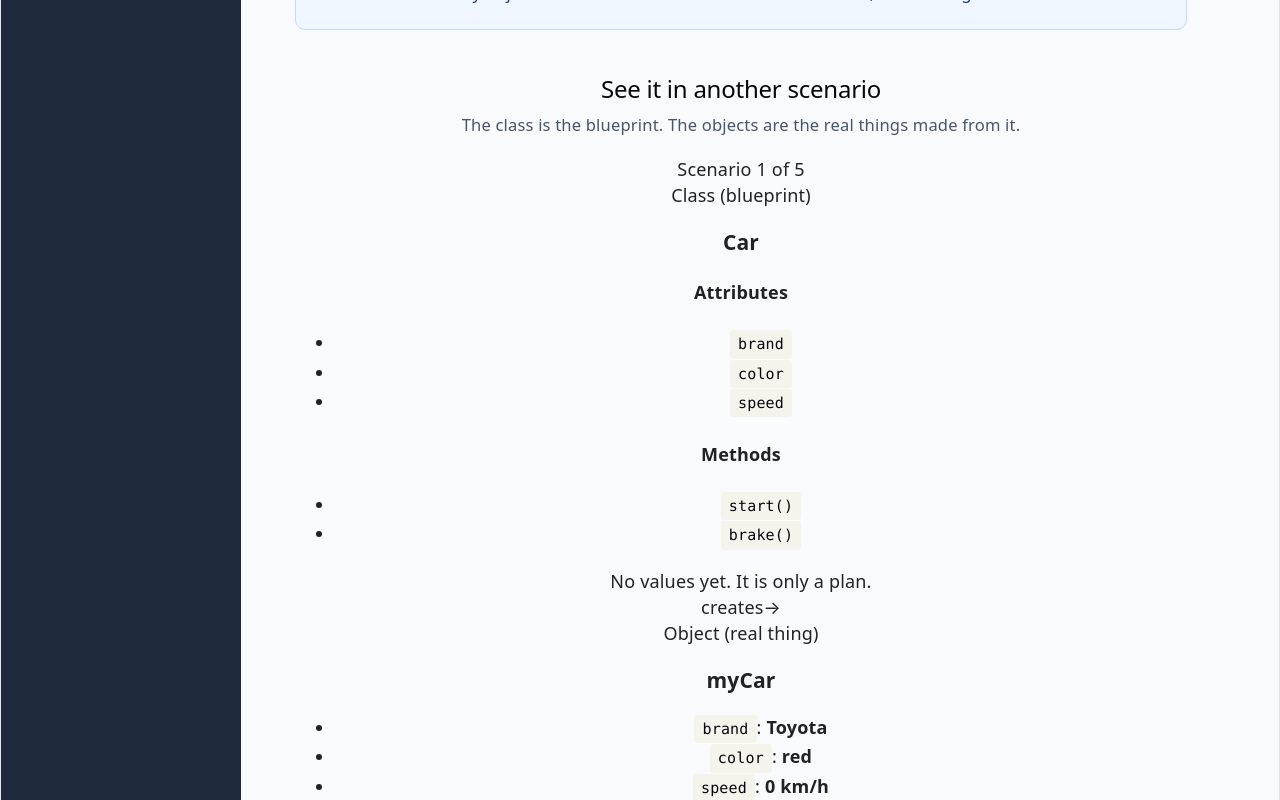
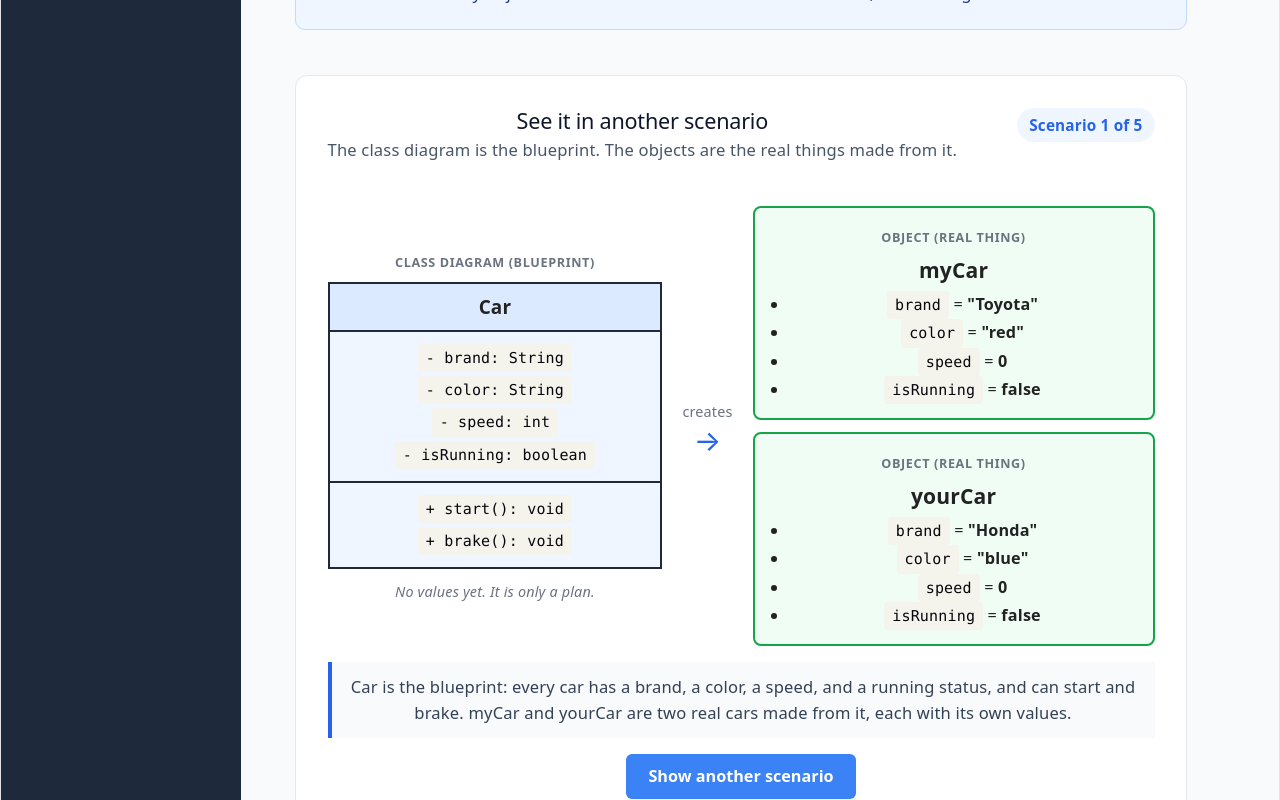
Before and after one commit to HarleyGoodz/ClassCraft, a React (Vite) app in the folder frontend/classcraft/: page /learn-basics/classes-objects in a window 1280 px wide. Shown: the part 840-1640 px from the top of the page. Built offline with nearby package versions, Linux system fonts and the light colour scheme; no server answers.

Commit message:
class objects update

```diff
--- a/frontend/classcraft/src/css/class_objects_scenarios.css
+++ b/frontend/classcraft/src/css/class_objects_scenarios.css
@@ -0,0 +1,204 @@
+.scenario-section {
+  margin-bottom: 2rem;
+  padding: 1.75rem;
+  border: 1px solid #e2e8f0;
+  border-radius: 12px;
+  background: #fff;
+}
+
+.scenario-section code {
+  font-family: ui-monospace, SFMono-Regular, Menlo, monospace;
+}
+
+.scenario-top {
+  display: flex;
+  justify-content: space-between;
+  align-items: flex-start;
+  gap: 16px;
+  flex-wrap: wrap;
+}
+
+.scenario-top h2 {
+  margin: 0 0 4px;
+  font-size: 1.2rem;
+  color: #0f172a;
+}
+
+.scenario-intro {
+  margin: 0;
+  font-size: 0.9rem;
+  color: #64748b;
+}
+
+.scenario-counter {
+  padding: 4px 12px;
+  border-radius: 999px;
+  background: #eff6ff;
+  color: #2563eb;
+  font-size: 0.85rem;
+  font-weight: 600;
+  white-space: nowrap;
+}
+
+.scenario-body {
+  display: grid;
+  grid-template-columns: minmax(200px, 1fr) auto minmax(220px, 1.2fr);
+  gap: 20px;
+  align-items: center;
+  margin: 24px 0 16px;
+}
+
+/* The sidebar and page padding take ~340px, so stack earlier than usual */
+@media (max-width: 1000px) {
+  .scenario-body {
+    grid-template-columns: 1fr;
+  }
+
+  .scenario-arrow {
+    flex-direction: row;
+  }
+
+  .scenario-arrow-icon {
+    transform: rotate(90deg);
+  }
+}
+
+/* ---------- UML class box ---------- */
+.uml-box {
+  margin-top: 6px;
+  border: 2px solid #1f2937;
+  background: #eff6ff;
+}
+
+.uml-compartment {
+  padding: 10px 14px;
+  border-top: 2px solid #1f2937;
+  min-height: 36px;
+}
+
+.uml-compartment:first-child {
+  border-top: none;
+}
+
+.uml-name {
+  text-align: center;
+  font-size: 1.05rem;
+  background: #dbeafe;
+}
+
+.uml-line {
+  padding: 2px 0;
+  font-size: 0.88rem;
+  color: #0f172a;
+}
+
+/* ---------- Object cards ---------- */
+.scenario-card {
+  padding: 14px 16px;
+  border-radius: 8px;
+  border: 2px solid #1f2937;
+  background: #fff;
+}
+
+.scenario-card--object {
+  border-color: #16a34a;
+  background: #f0fdf4;
+}
+
+.scenario-card h3 {
+  margin: 6px 0 8px;
+}
+
+.scenario-card ul {
+  margin: 0;
+  padding-left: 18px;
+  font-size: 0.9rem;
+  line-height: 1.6;
+}
+
+.scenario-tag {
+  display: inline-block;
+  font-size: 0.7rem;
+  font-weight: 700;
+  text-transform: uppercase;
+  letter-spacing: 0.05em;
+  color: #6b7280;
+}
+
+.scenario-small {
+  margin: 10px 0 0;
+  font-size: 0.8rem;
+  color: #6b7280;
+  font-style: italic;
+}
+
+.scenario-arrow {
+  display: flex;
+  flex-direction: column;
+  align-items: center;
+  gap: 2px;
+  color: #6b7280;
+  font-size: 0.8rem;
+}
+
+.scenario-arrow-icon {
+  font-size: 1.6rem;
+  color: #2563eb;
+}
+
+.scenario-objects {
+  display: flex;
+  flex-direction: column;
+  gap: 12px;
+}
+
+/* ---------- How it's built ---------- */
+.scenario-howto {
+  margin: 8px 0 16px;
+  padding: 16px 20px;
+  border: 1px solid #e2e8f0;
+  border-radius: 10px;
+  background: #f8fafc;
+}
+
+.scenario-howto h3 {
+  margin: 0 0 10px;
+  font-size: 1rem;
+  color: #0f172a;
+}
+
+.scenario-howto h4 {
+  margin: 16px 0 2px;
+  font-size: 0.9rem;
+  color: #0f172a;
+}
+
+.scenario-steps {
+  margin: 0;
+  padding-left: 20px;
+  font-size: 0.9rem;
+  line-height: 1.6;
+  color: #334155;
+}
+
+.scenario-steps li {
+  margin-bottom: 6px;
+}
+
+.scenario-types {
+  margin: 6px 0 0;
+  padding-left: 20px;
+  font-size: 0.88rem;
+  line-height: 1.6;
+  color: #334155;
+}
+
+.scenario-explain {
+  margin: 0 0 16px;
+  padding: 12px 16px;
+  border-left: 4px solid #2563eb;
+  background: #f8fafc;
+  font-size: 0.92rem;
+  line-height: 1.55;
+  color: #334155;
+}
--- a/frontend/classcraft/src/jsx/ClassObjects.jsx
+++ b/frontend/classcraft/src/jsx/ClassObjects.jsx
@@ -5,26 +5,52 @@ import "../css/class_objects_scenarios.css";
 import "../css/lesson_path_header.css";
 
 /*
-  Extra scenarios shown by the "Show another scenario" button.
-  Each one has a class (blueprint: attribute names only, no values)
-  and objects created from it (the same attributes, now with real values).
+  Plain-English meaning of each data type used in the scenarios.
+*/
+const TYPE_MEANINGS = {
+  String: "text (words, names, letters)",
+  int: "a whole number (no decimals)",
+  double: "a number with decimals",
+  boolean: "true or false",
+};
+
+/*
+  Scenarios shown by the "Show another scenario" button.
+  - attributes: { name, type }       -> written as  - name: type
+  - methods:    { name, params, returns } -> written as  + name(params): returns
+  - objects:    values are in the same order as the attributes
 */
 const SCENARIOS = [
   {
     className: "Car",
-    attributes: ["brand", "color", "speed"],
-    methods: ["start()", "brake()"],
+    attributes: [
+      { name: "brand", type: "String" },
+      { name: "color", type: "String" },
+      { name: "speed", type: "int" },
+      { name: "isRunning", type: "boolean" },
+    ],
+    methods: [
+      { name: "start", params: "", returns: "void" },
+      { name: "brake", params: "", returns: "void" },
+    ],
     objects: [
-      { name: "myCar", values: ["Toyota", "red", "0 km/h"] },
-      { name: "yourCar", values: ["Honda", "blue", "0 km/h"] },
+      { name: "myCar", values: ["Toyota", "red", "0", "false"] },
+      { name: "yourCar", values: ["Honda", "blue", "0", "false"] },
     ],
     explain:
-      "Car is the blueprint: every car has a brand, a color, and a speed, and can start and brake. myCar and yourCar are two real cars made from it, each with its own values.",
+      "Car is the blueprint: every car has a brand, a color, a speed, and a running status, and can start and brake. myCar and yourCar are two real cars made from it, each with its own values.",
   },
   {
     className: "Dog",
-    attributes: ["name", "breed", "age"],
-    methods: ["bark()", "eat()"],
+    attributes: [
+      { name: "name", type: "String" },
+      { name: "breed", type: "String" },
+      { name: "age", type: "int" },
+    ],
+    methods: [
+      { name: "bark", params: "", returns: "void" },
+      { name: "eat", params: "food: String", returns: "void" },
+    ],
     objects: [
       { name: "bantay", values: ["Bantay", "Aspin", "3"] },
       { name: "bella", values: ["Bella", "Poodle", "1"] },
@@ -34,42 +60,75 @@ const SCENARIOS = [
   },
   {
     className: "Phone",
-    attributes: ["brand", "model", "batteryLevel"],
-    methods: ["call()", "charge()"],
+    attributes: [
+      { name: "brand", type: "String" },
+      { name: "model", type: "String" },
+      { name: "batteryLevel", type: "int" },
+      { name: "isOn", type: "boolean" },
+    ],
+    methods: [
+      { name: "call", params: "number: String", returns: "void" },
+      { name: "charge", params: "", returns: "void" },
+    ],
     objects: [
-      { name: "phoneA", values: ["Samsung", "Galaxy A15", "80%"] },
-      { name: "phoneB", values: ["Apple", "iPhone 13", "35%"] },
+      { name: "phoneA", values: ["Samsung", "Galaxy A15", "80", "true"] },
+      { name: "phoneB", values: ["Apple", "iPhone 13", "35", "false"] },
     ],
     explain:
-      "Phone lists what every phone has and can do. phoneA and phoneB are two actual phones, so they can have different brands and different battery levels.",
+      "Phone lists what every phone has and can do. phoneA and phoneB are two actual phones, so they can have different brands, battery levels, and on/off status.",
   },
   {
     className: "Book",
-    attributes: ["title", "author", "pages"],
-    methods: ["open()", "read()"],
+    attributes: [
+      { name: "title", type: "String" },
+      { name: "author", type: "String" },
+      { name: "pages", type: "int" },
+      { name: "price", type: "double" },
+    ],
+    methods: [
+      { name: "open", params: "", returns: "void" },
+      { name: "getTitle", params: "", returns: "String" },
+    ],
     objects: [
-      { name: "book1", values: ["Noli Me Tangere", "Jose Rizal", "439"] },
-      { name: "book2", values: ["Harry Potter", "J.K. Rowling", "309"] },
+      { name: "book1", values: ["Noli Me Tangere", "Jose Rizal", "439", "250.50"] },
+      { name: "book2", values: ["Harry Potter", "J.K. Rowling", "309", "399.00"] },
     ],
     explain:
-      "Book is the template: every book has a title, an author, and a number of pages. book1 and book2 are two real books made from that template.",
+      "Book is the template: every book has a title, an author, a number of pages, and a price. book1 and book2 are two real books made from that template.",
   },
   {
     className: "BankAccount",
-    attributes: ["owner", "balance"],
-    methods: ["deposit()", "withdraw()"],
+    attributes: [
+      { name: "owner", type: "String" },
+      { name: "balance", type: "double" },
+    ],
+    methods: [
+      { name: "deposit", params: "amount: double", returns: "void" },
+      { name: "withdraw", params: "amount: double", returns: "boolean" },
+    ],
     objects: [
-      { name: "account1", values: ["Maria", "PHP 5,000"] },
-      { name: "account2", values: ["Juan", "PHP 12,500"] },
+      { name: "account1", values: ["Maria", "5000.00"] },
+      { name: "account2", values: ["Juan", "12500.00"] },
     ],
     explain:
       "BankAccount says every account has an owner and a balance, and can deposit and withdraw. account1 and account2 are real accounts that each keep their own balance.",
   },
 ];
 
+const attributeLine = (a) => `- ${a.name}: ${a.type}`;
+const methodLine = (m) => `+ ${m.name}(${m.params}): ${m.returns}`;
+// Text values are shown in quotes, numbers and true/false are not.
+const formatValue = (attr, value) =>
+  attr.type === "String" ? `"${value}"` : value;
+
 export default function ClassObjects() {
   const [scenarioIndex, setScenarioIndex] = useState(0);
   const scenario = SCENARIOS[scenarioIndex];
+
+  const usedTypes = [...new Set(scenario.attributes.map((a) => a.type))];
+  const firstAttr = scenario.attributes[0];
+  const methodWithParams =
+    scenario.methods.find((m) => m.params) || scenario.methods[0];
 
   function showAnotherScenario() {
     setScenarioIndex((i) => (i + 1) % SCENARIOS.length);
@@ -206,8 +265,8 @@ john.id = "2024-001";`}
             <div>
               <h2 id="scenario-title">See it in another scenario</h2>
               <p className="scenario-intro">
-                The class is the blueprint. The objects are the real things made
-                from it.
+                The class diagram is the blueprint. The objects are the real
+                things made from it.
               </p>
             </div>
             <span className="scenario-counter">
@@ -216,29 +275,28 @@ john.id = "2024-001";`}
           </div>
 
           <div className="scenario-body" aria-live="polite">
-            {/* Class (blueprint) */}
-            <div className="scenario-card scenario-card--class">
-              <span className="scenario-tag">Class (blueprint)</span>
-              <h3>{scenario.className}</h3>
-
-              <h4>Attributes</h4>
-              <ul>
-                {scenario.attributes.map((attr) => (
-                  <li key={attr}>
-                    <code>{attr}</code>
-                  </li>
-                ))}
-              </ul>
-
-              <h4>Methods</h4>
-              <ul>
-                {scenario.methods.map((method) => (
-                  <li key={method}>
-                    <code>{method}</code>
-                  </li>
-                ))}
-              </ul>
-
+            {/* Class diagram (blueprint) */}
+            <div className="scenario-class">
+              <span className="scenario-tag">Class diagram (blueprint)</span>
+              <div className="uml-box">
+                <div className="uml-compartment uml-name">
+                  <strong>{scenario.className}</strong>
+                </div>
+                <div className="uml-compartment">
+                  {scenario.attributes.map((a) => (
+                    <div key={a.name} className="uml-line">
+                      <code>{attributeLine(a)}</code>
+                    </div>
+                  ))}
+                </div>
+                <div className="uml-compartment">
+                  {scenario.methods.map((m) => (
+                    <div key={m.name} className="uml-line">
+                      <code>{methodLine(m)}</code>
+                    </div>
+                  ))}
+                </div>
+              </div>
               <p className="scenario-small">No values yet. It is only a plan.</p>
             </div>
 
@@ -258,8 +316,9 @@ john.id = "2024-001";`}
                   <h3>{obj.name}</h3>
                   <ul>
                     {scenario.attributes.map((attr, i) => (
-                      <li key={attr}>
-                        <code>{attr}</code>: <strong>{obj.values[i]}</strong>
+                      <li key={attr.name}>
+                        <code>{attr.name}</code> ={" "}
+                        <strong>{formatValue(attr, obj.values[i])}</strong>
                       </li>
                     ))}
                   </ul>
@@ -267,12 +326,11 @@ john.id = "2024-001";`}
               ))}
             </div>
           </div>
-
           <p className="scenario-explain">{scenario.explain}</p>
 
           <button
             type="button"
-            className="submit-button"
+            className="next-button"
             onClick={showAnotherScenario}
           >
             Show another scenario
```
